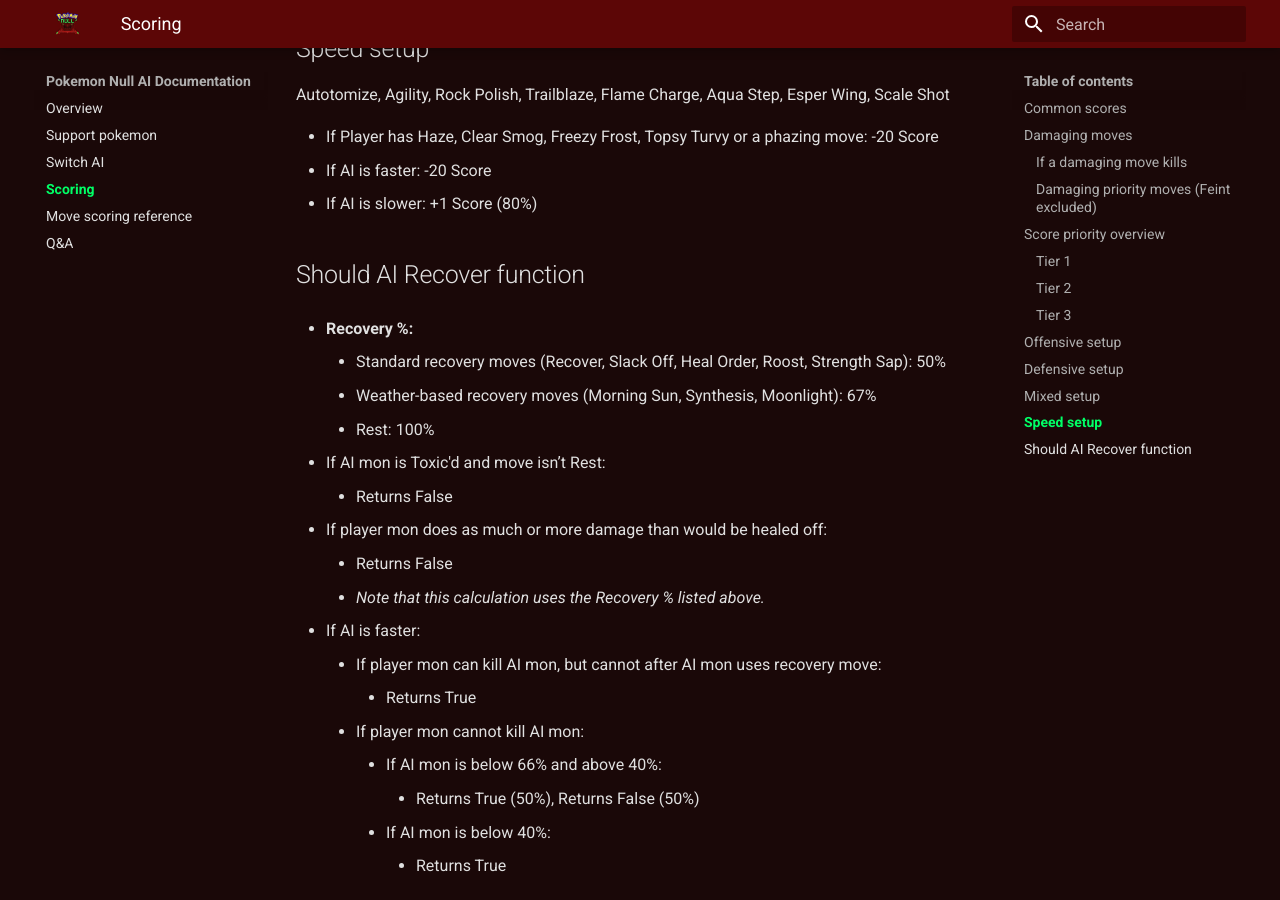
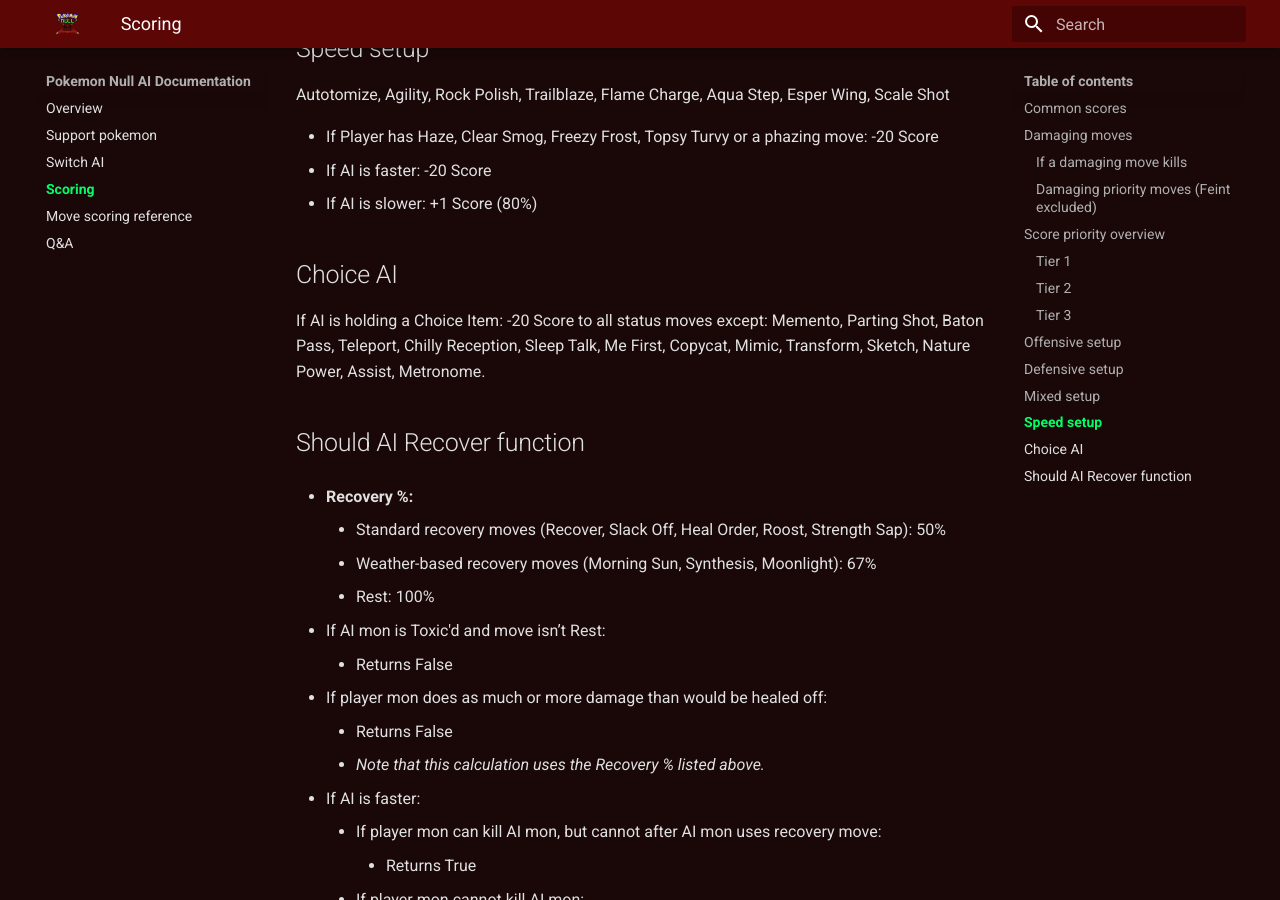
Before and after one commit to jellytronical/Null-AI-Documentation, an MkDocs documentation site: the page built from docs/move-scoring.md, in a window 1280 px wide and 900 px high, scrolled down 4706 px. Built offline with MkDocs 1.6.1 and Material for MkDocs 9.7.7, drawn with Linux system fonts in a browser that asks for light colours.

Commit message:
choice AI edit and faq rename

```diff
--- a/docs/move-scoring.md
+++ b/docs/move-scoring.md
@@ -125,6 +125,9 @@ Autotomize, Agility, Rock Polish, Trailblaze, Flame Charge, Aqua Step, Esper Win
 * If AI is faster: -20 Score
 * If AI is slower: +1 Score (80%)
 
+## Choice AI
+If AI is holding a Choice Item: -20 Score to all status moves except: Memento, Parting Shot, Baton Pass, Teleport, Chilly Reception, Sleep Talk, Me First, Copycat, Mimic, Transform, Sketch, Nature Power, Assist, Metronome.
+
 ## Should AI Recover function
 
 * **Recovery %:**
```
Also changed, not shown: docs/move-scoring-reference.md (+0 -3 lines), docs/faq.md (renamed from docs/q-a.md).
